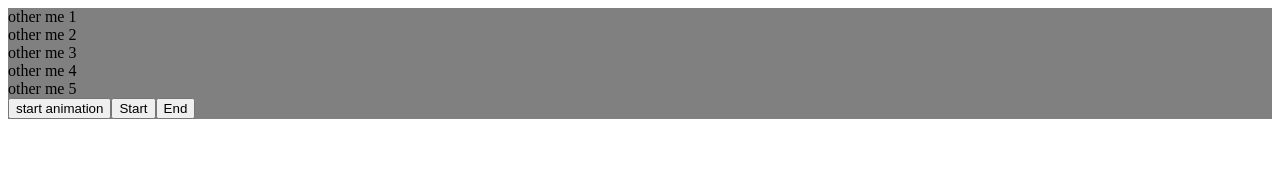
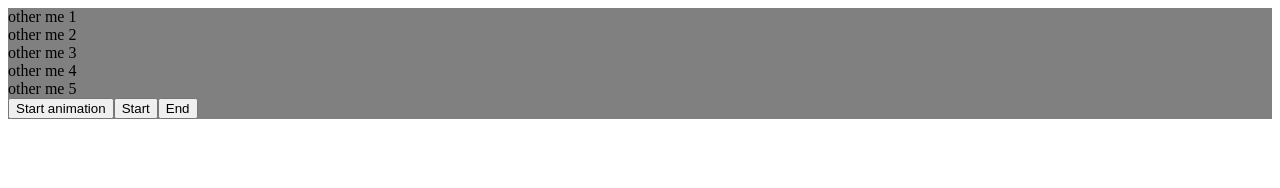
Before and after one commit to TheLazyBit/focusable, a React (Create React App) app: page / in a window 1280 px wide. Shown: the top 188 px of the page. Built offline with nearby package versions, Linux system fonts and the light colour scheme.

Commit message:
#feature/focus + readme

```diff
--- a/src/App.tsx
+++ b/src/App.tsx
@@ -14,7 +14,7 @@ const BackButton = focusAction(({focus, hasPrevious}) => (
     </button>
 ));
 
-const NextButton = focusAction(({focus, hasNext}) =>(
+const NextButton = focusAction(({focus, hasNext}) => (
     <button onClick={() => focus(focusNextId)}
         disabled={!hasNext}>Next
     </button>
@@ -77,7 +77,7 @@ const App = () => {
                     <div>other me 5</div>
                 </Highlight>
                 <button
-                    onClick={() => setRunAnimation((previous) => !previous)}>{runAnimation ? 'Stop animation' : 'start animation'}</button>
+                    onClick={() => setRunAnimation((previous) => !previous)}>{runAnimation ? 'Stop animation' : 'Start animation'}</button>
                 <StartTour/>
                 <EndTour/>
                 <AnimateTour active={runAnimation}/>
--- a/src/feature/focus/focus.tsx
+++ b/src/feature/focus/focus.tsx
@@ -42,14 +42,17 @@ export function FocusManager(props: PropsWithChildren) {
     const hasPrevious = (currentlyFocusedID ?? 0) > 0;
 
     const registerFocusable = useCallback((id: string) => {
-        setFocusKeys((prev) => [...prev, id]);
+        setFocusKeys((prev) => {
+            if (prev.includes(id)) throw new Error('focusId has to be unique!');
+            return [...prev, id];
+        });
 
         return () => {
             setFocusKeys((prev) => prev.filter((pid) => pid !== id));
         };
     }, []);
 
-    const focus = useCallback((rule: FocusUpdateRule) => {
+    const focus = (rule: FocusUpdateRule) => {
         setCurrentlyFocusedID((idx) => {
             const newIdx = rule(idx, [...focusKeys]);
             if (newIdx === null) return null;
@@ -58,7 +61,8 @@ export function FocusManager(props: PropsWithChildren) {
             }
             return null;
         });
-    }, []);
+    };
+
 
     const state: FocusManagerChildContextType = useMemo(() => {
         return ({
```
Also changed, not shown: 1 other file (tests, documents, lock files or other folders).
